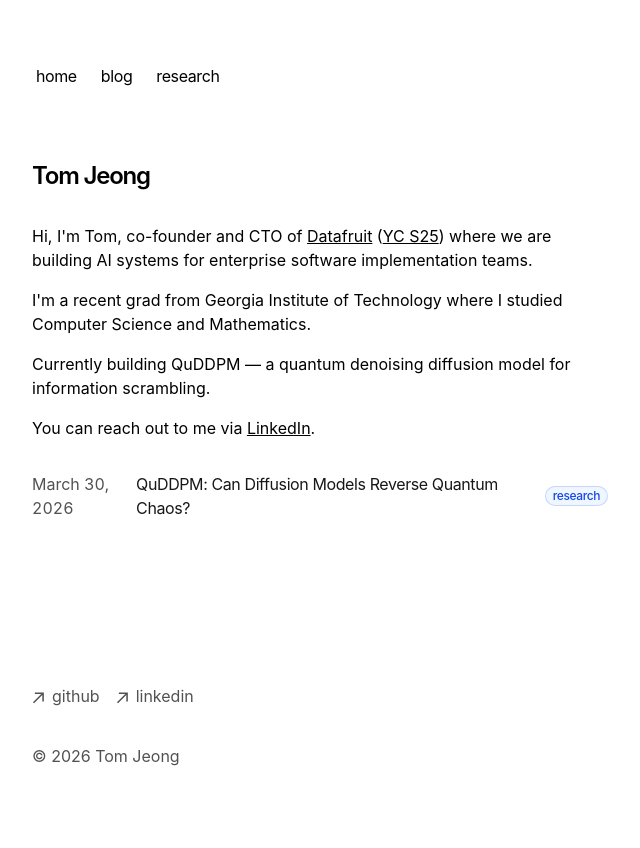
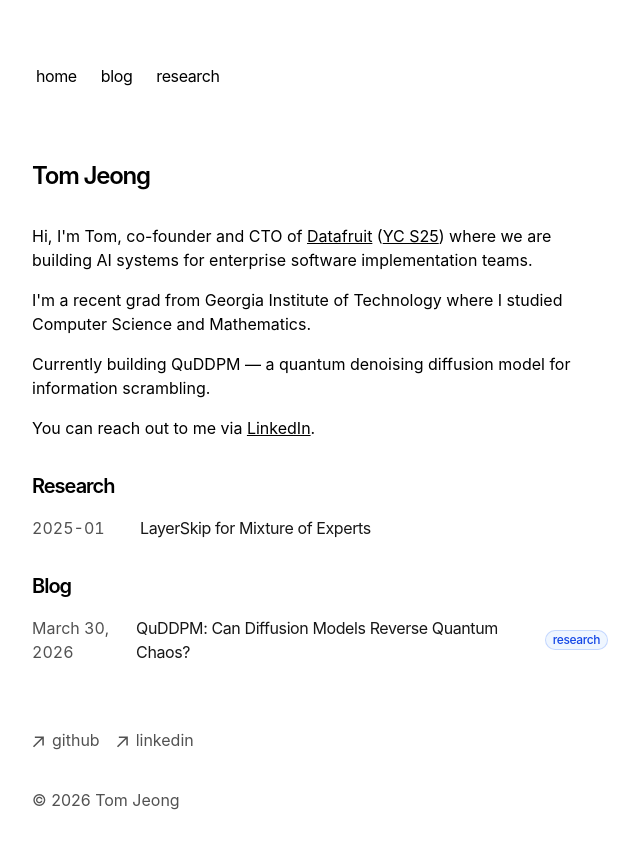
Before and after one commit to tjeong117/tdot, a Next.js app: page / in a window 1280 px wide. Shown: the top 848 px of the page, without its empty margins (320-960 px from the left). Built offline with nearby package versions, Linux system fonts and the light colour scheme.

Commit message:
add multi sourcing

```diff
--- /dev/null
+++ b/app/components/research.tsx
@@ -0,0 +1,25 @@
+import Link from 'next/link'
+import { papers } from 'app/research/page'
+
+export function ResearchPapers() {
+  return (
+    <div>
+      {papers.map((paper) => (
+        <Link
+          key={paper.slug}
+          className="flex flex-col space-y-1 mb-4"
+          href={`/research/${paper.slug}`}
+        >
+          <div className="w-full flex flex-col md:flex-row space-x-0 md:space-x-2">
+            <p className="text-neutral-600 dark:text-neutral-400 w-[100px] tabular-nums">
+              {paper.date}
+            </p>
+            <p className="text-neutral-900 dark:text-neutral-100 tracking-tight">
+              {paper.title}
+            </p>
+          </div>
+        </Link>
+      ))}
+    </div>
+  )
+}
--- a/app/page.tsx
+++ b/app/page.tsx
@@ -1,4 +1,5 @@
 import { BlogPosts } from 'app/components/posts'
+import { ResearchPapers } from 'app/components/research'
 
 export default function Page() {
   return (
@@ -46,6 +47,11 @@
         {`.`}
       </p>
       <div className="my-8">
+        <h2 className="font-semibold text-xl mb-4 tracking-tighter">Research</h2>
+        <ResearchPapers />
+      </div>
+      <div className="my-8">
+        <h2 className="font-semibold text-xl mb-4 tracking-tighter">Blog</h2>
         <BlogPosts />
       </div>
     </section>
```
